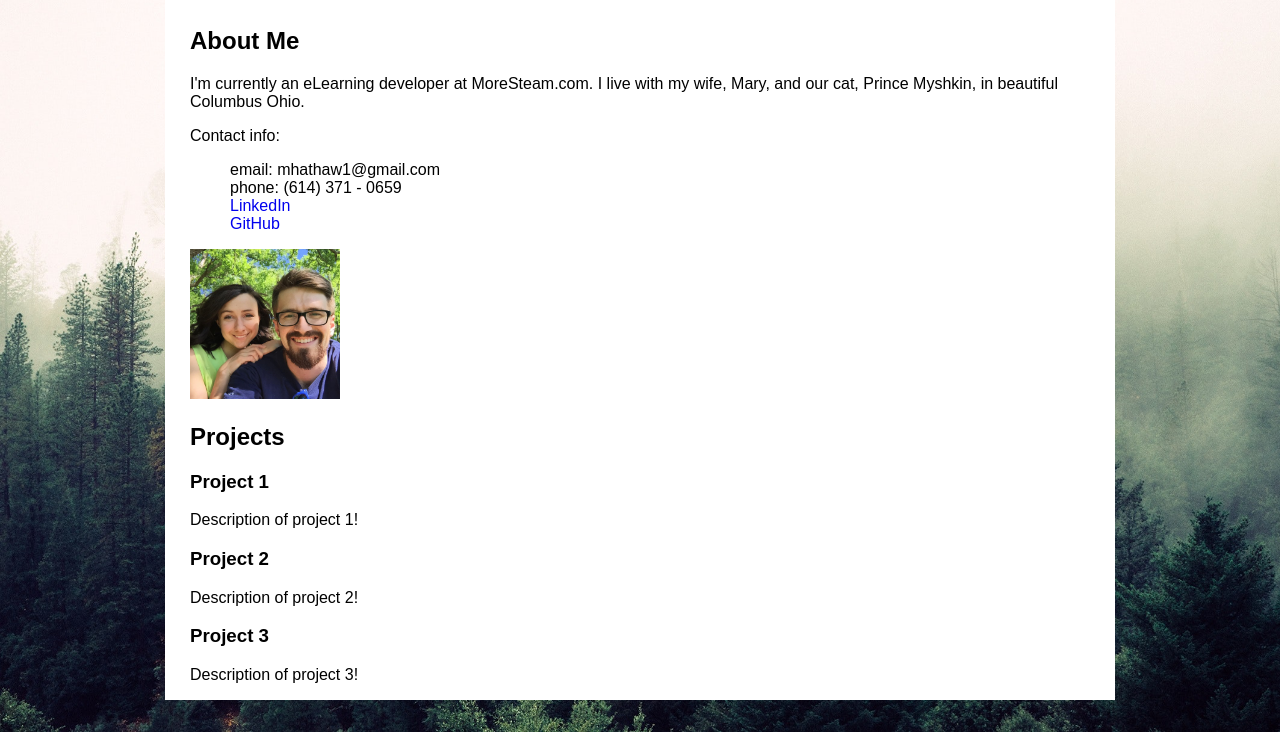
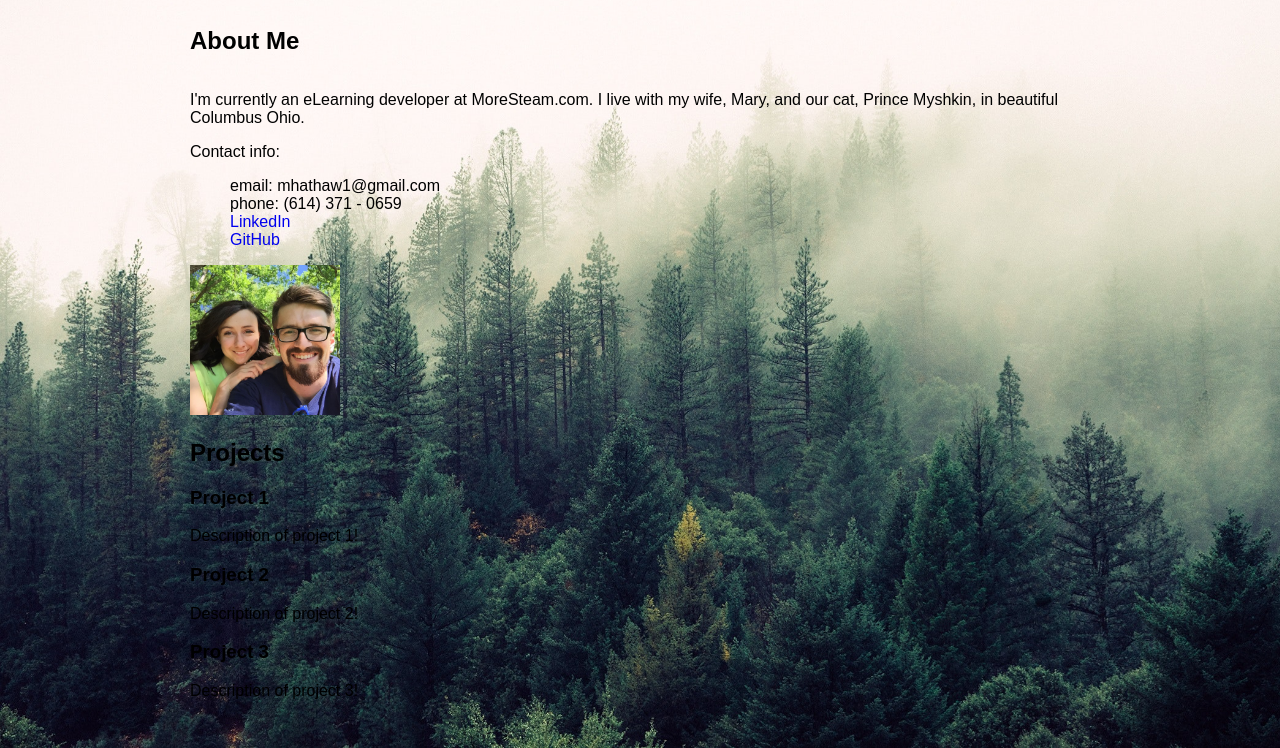
Before and after one commit to mhathaw1/mhathaw1.github.io, a plain HTML site: page index.html in a window 1280 px wide. Shown: the part 151-899 px from the top of the page. Drawn offline with Linux system fonts and the light colour scheme.

Commit message:
css things

```diff
--- a/css/style.css
+++ b/css/style.css
@@ -6,7 +6,7 @@ html {
 }
 
 body {
-    background-color: white;
+    /* background-color: white; */
     fill-opacity: 0.8;
     width: 950px;
     margin: 0 auto;
--- a/index.html
+++ b/index.html
@@ -12,12 +12,12 @@
                 </ul>
             </nav>
             <h1>Michael Hathaway</h1>
-            <section class="grid-item grid-item-1" "container2">
+            <section class="grid-item grid-item-1">
                 <h2 id="aboutMe">About Me</h2>
+                    <div class="container2">
                         <div>
                             <p>
                                 I'm currently an eLearning developer at MoreSteam.com. I live with my wife, Mary, and our cat, Prince Myshkin, in beautiful Columbus Ohio.
-
                             </p>
                             <p>
                                 Contact info:
@@ -31,6 +31,7 @@
                         </div>
                         <div>
                             <img src="css/personalphoto.jpg" id=personalPhoto>
+                        </div>
                     </div>
             </section>
             <section class="grid-item grid-item-2">
```
Lines whose indentation alone changed are shown as unchanged.
